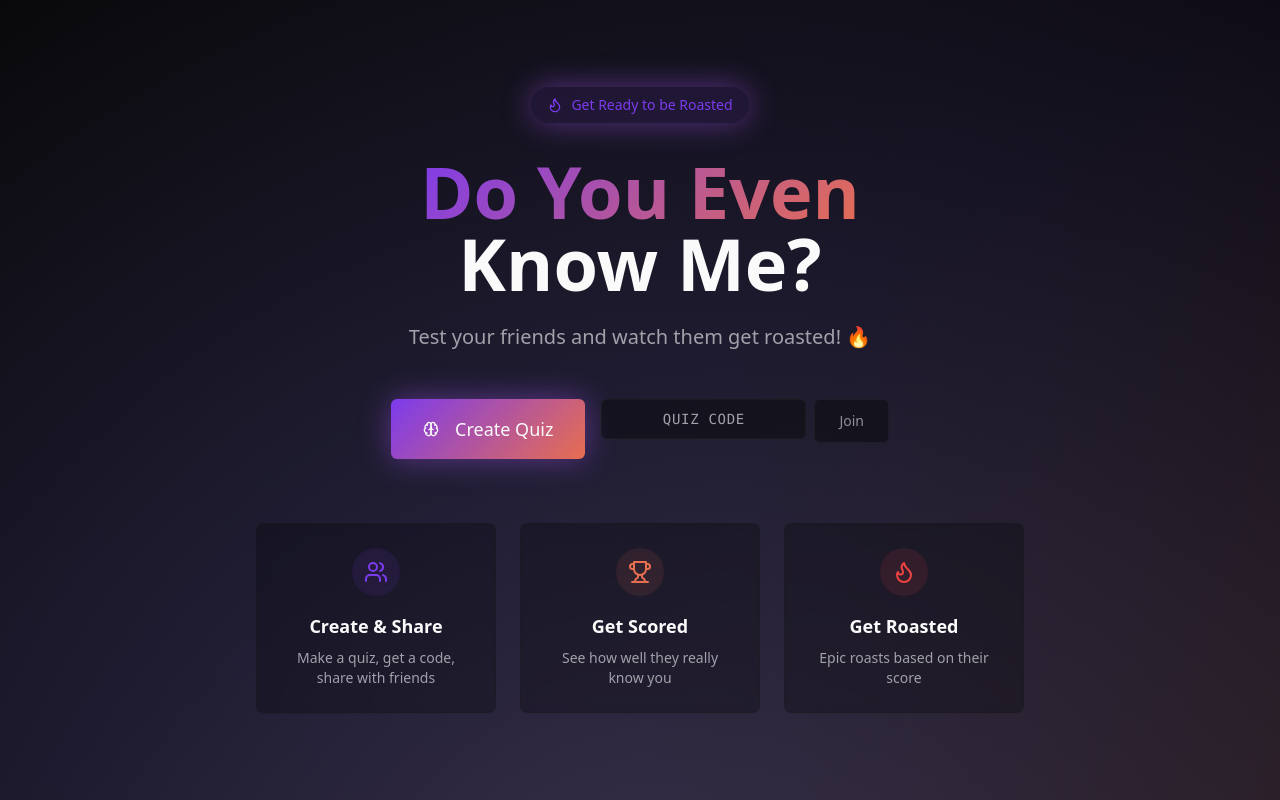
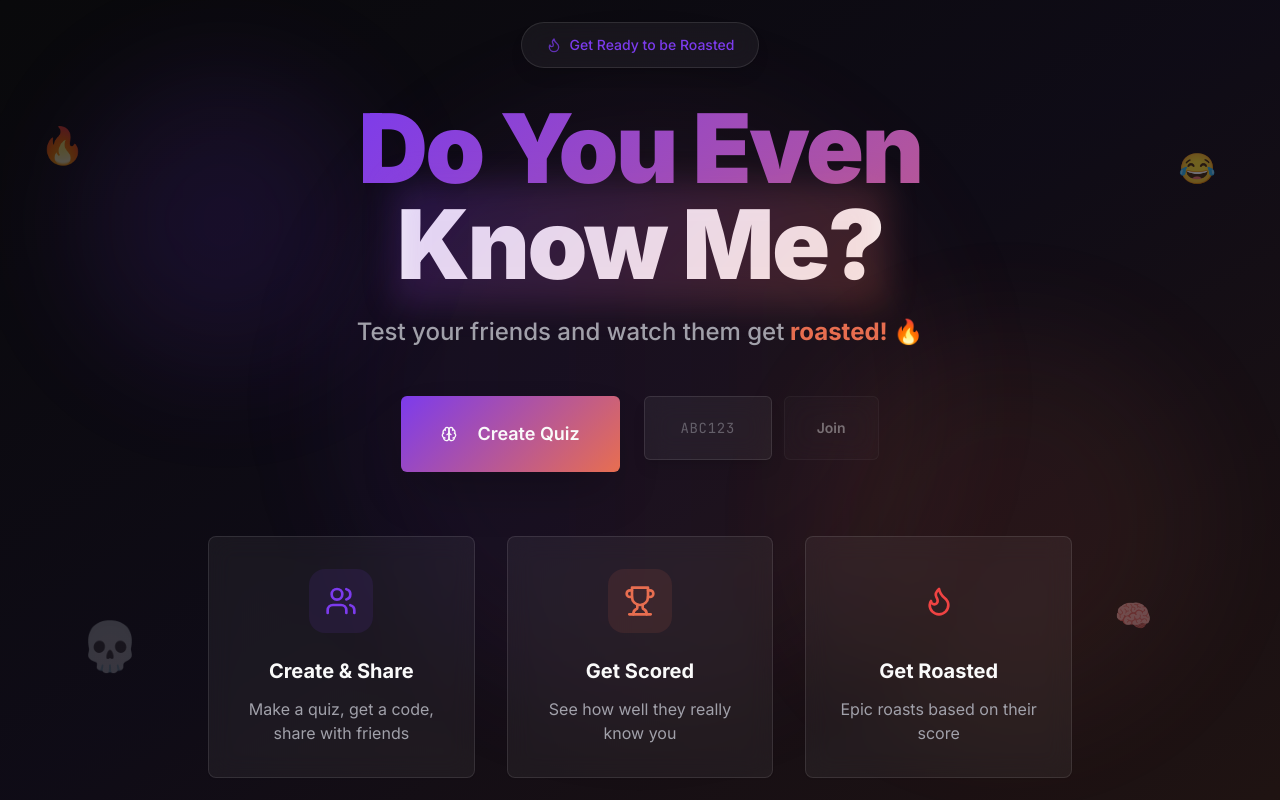
Before and after one commit to M-Arbaoui/doyouknowme-roast-challenge, a React (Vite) app: page / in a window 1280 px wide. Built offline with nearby package versions, Linux system fonts and the light colour scheme.

Commit message:
Polish UI and design
Enhance the overall look and feel of the web application to be more fresh and cool.

```diff
--- a/index.html
+++ b/index.html
@@ -4,8 +4,11 @@
     <meta charset="UTF-8" />
     <meta name="viewport" content="width=device-width, initial-scale=1.0" />
     <title>doyouknowme-roast-challenge</title>
-    <meta name="description" content="Lovable Generated Project" />
+    <meta name="description" content="Test your friends and watch them get roasted!" />
     <meta name="author" content="Lovable" />
+    <link rel="preconnect" href="https://fonts.googleapis.com">
+    <link rel="preconnect" href="https://fonts.gstatic.com" crossorigin>
+    <link href="https://fonts.googleapis.com/css2?family=Inter:wght@300;400;500;600;700;800;900&family=JetBrains+Mono:wght@400;500;600;700&display=swap" rel="stylesheet">
 
     <meta property="og:title" content="doyouknowme-roast-challenge" />
     <meta property="og:description" content="Lovable Generated Project" />
--- a/src/index.css
+++ b/src/index.css
@@ -53,7 +53,13 @@ All colors MUST be HSL.
     /* Shadows and effects */
     --shadow-glow: 0 0 40px hsl(var(--quiz-glow) / 0.3);
     --shadow-card: 0 8px 32px hsl(240 5% 2% / 0.4);
+    --shadow-brutal: 0 25px 50px -12px hsl(240 5% 2% / 0.8);
     --transition-smooth: all 0.3s cubic-bezier(0.4, 0, 0.2, 1);
+
+    /* Glass morphism */
+    --glass-bg: rgba(255, 255, 255, 0.05);
+    --glass-border: rgba(255, 255, 255, 0.1);
+    --glass-blur: blur(10px);
 
     --radius: 0.5rem;
 
--- a/src/pages/Index.tsx
+++ b/src/pages/Index.tsx
@@ -31,52 +31,66 @@ const Index = () => {
     <div className="min-h-screen bg-background">
       {/* Hero Section */}
       <div className="relative min-h-screen flex items-center justify-center overflow-hidden">
+        {/* Animated Background */}
+        <div className="absolute inset-0">
           <div className="absolute inset-0 bg-gradient-to-br from-background via-primary/5 to-accent/10"></div>
-        <div className="absolute inset-0 bg-[radial-gradient(circle_at_50%_120%,rgba(120,119,198,0.3),rgba(255,255,255,0))]"></div>
+          <div className="absolute top-20 left-20 w-72 h-72 bg-primary/20 rounded-full blur-3xl animate-float opacity-60"></div>
+          <div className="absolute bottom-20 right-20 w-96 h-96 bg-accent/20 rounded-full blur-3xl animate-float opacity-40" style={{animationDelay: '2s'}}></div>
+          <div className="absolute top-1/2 left-1/2 -translate-x-1/2 -translate-y-1/2 w-[600px] h-[600px] bg-gradient-to-r from-primary/10 to-accent/10 rounded-full blur-3xl animate-pulse"></div>
+        </div>
 
-        <div className="relative max-w-4xl mx-auto px-4 text-center">
+        <div className="relative max-w-4xl mx-auto px-4 text-center z-10">
           <div className="mb-8">
-            <div className="inline-flex items-center gap-2 bg-primary/10 text-primary px-4 py-2 rounded-full text-sm font-medium mb-8 animate-pulse-glow">
-              <Flame className="h-4 w-4" />
+            <div className="inline-flex items-center gap-2 bg-white/5 backdrop-blur-md border border-white/10 text-primary px-6 py-3 rounded-full text-sm font-medium mb-8 animate-bounce-in shadow-lg">
+              <Flame className="h-4 w-4 animate-pulse" />
               Get Ready to be Roasted
             </div>
 
-            <h1 className="text-5xl md:text-7xl font-bold mb-6">
-              <span className="bg-gradient-primary bg-clip-text text-transparent">
+            <h1 className="text-6xl md:text-8xl font-black mb-6 tracking-tight">
+              <span className="bg-gradient-primary bg-clip-text text-transparent animate-shimmer bg-[length:200%_100%]">
                 Do You Even
               </span>
               <br />
-              <span className="text-foreground">Know Me?</span>
+              <span className="text-foreground relative">
+                Know Me?
+                <div className="absolute -inset-1 bg-gradient-primary opacity-20 blur-lg rounded-lg"></div>
+              </span>
             </h1>
 
-            <p className="text-xl text-muted-foreground max-w-2xl mx-auto mb-12">
-              Test your friends and watch them get roasted! 🔥
+            <p className="text-xl md:text-2xl text-muted-foreground max-w-2xl mx-auto mb-12 font-medium">
+              Test your friends and watch them get
+              <span className="text-accent font-bold"> roasted! 🔥</span>
             </p>
 
-            <div className="flex flex-col sm:flex-row gap-4 justify-center max-w-lg mx-auto mb-16">
+            <div className="flex flex-col sm:flex-row gap-6 justify-center max-w-lg mx-auto mb-16">
               <Button
                 onClick={() => navigate('/create')}
                 size="lg"
-                className="bg-gradient-primary hover:opacity-80 transition-opacity animate-pulse-glow text-lg px-8 py-4 h-auto"
+                className="relative overflow-hidden bg-gradient-primary hover:opacity-90 transition-all duration-300 text-lg px-10 py-6 h-auto font-semibold text-primary-foreground shadow-2xl hover:shadow-primary/25 hover:scale-105 group"
               >
-                <Brain className="h-5 w-5 mr-2" />
+                <div className="absolute inset-0 bg-gradient-to-r from-transparent via-white/20 to-transparent -translate-x-full group-hover:translate-x-full transition-transform duration-700"></div>
+                <Brain className="h-6 w-6 mr-3" />
                 Create Quiz
               </Button>
-              <div className="flex gap-2">
+
+              <div className="flex gap-3">
+                <div className="relative">
                   <Input
-                  placeholder="Quiz code"
+                    placeholder="ABC123"
                     value={quizCode}
                     onChange={(e) => setQuizCode(e.target.value.toUpperCase())}
-                  className="bg-card/50 border-border uppercase tracking-wider text-center font-mono text-lg"
+                    className="bg-white/5 backdrop-blur-md border-white/10 uppercase tracking-wider text-center font-mono text-lg h-16 w-32 text-foreground placeholder:text-muted-foreground/50 shadow-lg focus:shadow-primary/25 transition-all duration-300"
                     onKeyPress={(e) => e.key === 'Enter' && joinQuiz()}
                     maxLength={6}
                   />
+                  <div className="absolute inset-0 rounded-md bg-gradient-primary opacity-0 group-focus-within:opacity-20 transition-opacity duration-300 pointer-events-none"></div>
+                </div>
                 <Button
                   onClick={joinQuiz}
                   variant="outline"
                   size="lg"
                   disabled={!quizCode.trim()}
-                  className="px-6"
+                  className="px-8 h-16 font-semibold border-white/10 bg-white/5 backdrop-blur-md hover:bg-primary/10 hover:border-primary/50 transition-all duration-300 disabled:opacity-40"
                 >
                   Join
                 </Button>
@@ -84,45 +98,42 @@ const Index = () => {
             </div>
           </div>
 
-          {/* Simple Feature Cards */}
-          <div className="grid md:grid-cols-3 gap-6 max-w-3xl mx-auto">
-            <Card className="p-6 bg-card/30 backdrop-blur-sm border-border/50 hover:border-primary/50 transition-all group">
+          {/* Enhanced Feature Cards */}
+          <div className="grid md:grid-cols-3 gap-8 max-w-4xl mx-auto">
+            {[
+              { icon: Users, title: "Create & Share", desc: "Make a quiz, get a code, share with friends", color: "primary", delay: "0s" },
+              { icon: Trophy, title: "Get Scored", desc: "See how well they really know you", color: "accent", delay: "0.2s" },
+              { icon: Flame, title: "Get Roasted", desc: "Epic roasts based on their score", color: "quiz-danger", delay: "0.4s" }
+            ].map((feature, index) => (
+              <Card
+                key={index}
+                className="group p-8 bg-white/5 backdrop-blur-md border-white/10 hover:border-primary/50 transition-all duration-500 hover:scale-105 hover:shadow-2xl hover:shadow-primary/10 animate-slide-up cursor-pointer relative"
+                style={{animationDelay: feature.delay}}
+              >
                 <div className="text-center">
-                <div className="inline-flex items-center justify-center w-12 h-12 bg-primary/10 rounded-full mb-4 group-hover:scale-110 transition-transform">
-                  <Users className="h-6 w-6 text-primary" />
+                  <div className={`inline-flex items-center justify-center w-16 h-16 bg-${feature.color}/10 rounded-2xl mb-6 group-hover:scale-110 group-hover:rotate-6 transition-all duration-300 group-hover:shadow-lg`}>
+                    <feature.icon className={`h-8 w-8 text-${feature.color} group-hover:scale-110 transition-transform duration-300`} />
                   </div>
-                <h3 className="text-lg font-semibold text-foreground mb-2">Create & Share</h3>
-                <p className="text-muted-foreground text-sm">
-                  Make a quiz, get a code, share with friends
+                  <h3 className="text-xl font-bold text-foreground mb-3 group-hover:text-primary transition-colors duration-300">
+                    {feature.title}
+                  </h3>
+                  <p className="text-muted-foreground group-hover:text-foreground transition-colors duration-300">
+                    {feature.desc}
                   </p>
                 </div>
+
+                {/* Hover overlay */}
+                <div className="absolute inset-0 bg-gradient-primary opacity-0 group-hover:opacity-5 rounded-lg transition-opacity duration-300"></div>
               </Card>
-
-            <Card className="p-6 bg-card/30 backdrop-blur-sm border-border/50 hover:border-accent/50 transition-all group">
-              <div className="text-center">
-                <div className="inline-flex items-center justify-center w-12 h-12 bg-accent/10 rounded-full mb-4 group-hover:scale-110 transition-transform">
-                  <Trophy className="h-6 w-6 text-accent" />
-                </div>
-                <h3 className="text-lg font-semibold text-foreground mb-2">Get Scored</h3>
-                <p className="text-muted-foreground text-sm">
-                  See how well they really know you
-                </p>
-              </div>
-            </Card>
-
-            <Card className="p-6 bg-card/30 backdrop-blur-sm border-border/50 hover:border-quiz-danger/50 transition-all group">
-              <div className="text-center">
-                <div className="inline-flex items-center justify-center w-12 h-12 bg-quiz-danger/10 rounded-full mb-4 group-hover:scale-110 transition-transform">
-                  <Flame className="h-6 w-6 text-quiz-danger" />
-                </div>
-                <h3 className="text-lg font-semibold text-foreground mb-2">Get Roasted</h3>
-                <p className="text-muted-foreground text-sm">
-                  Epic roasts based on their score
-                </p>
-              </div>
-            </Card>
+            ))}
           </div>
         </div>
+
+        {/* Floating elements */}
+        <div className="absolute top-32 left-10 text-4xl animate-float opacity-30">🔥</div>
+        <div className="absolute top-40 right-16 text-3xl animate-float opacity-40" style={{animationDelay: '1s'}}>😂</div>
+        <div className="absolute bottom-32 left-20 text-5xl animate-float opacity-20" style={{animationDelay: '2s'}}>💀</div>
+        <div className="absolute bottom-40 right-32 text-3xl animate-float opacity-35" style={{animationDelay: '1.5s'}}>🧠</div>
       </div>
     </div>
   );
--- a/tailwind.config.ts
+++ b/tailwind.config.ts
@@ -75,6 +75,10 @@ export default {
 				md: 'calc(var(--radius) - 2px)',
 				sm: 'calc(var(--radius) - 4px)'
 			},
+			fontFamily: {
+				sans: ['Inter', 'system-ui', 'sans-serif'],
+				mono: ['JetBrains Mono', 'ui-monospace', 'monospace'],
+			},
 			keyframes: {
 				'accordion-down': {
 					from: {
@@ -103,6 +107,20 @@ export default {
 				'slide-up': {
 					from: { opacity: '0', transform: 'translateY(20px)' },
 					to: { opacity: '1', transform: 'translateY(0)' }
+				},
+				'bounce-in': {
+					'0%': { transform: 'scale(0.3) rotate(-10deg)', opacity: '0' },
+					'50%': { transform: 'scale(1.05) rotate(2deg)' },
+					'70%': { transform: 'scale(0.9) rotate(-1deg)' },
+					'100%': { transform: 'scale(1) rotate(0deg)', opacity: '1' }
+				},
+				'shimmer': {
+					'0%': { transform: 'translateX(-100%)' },
+					'100%': { transform: 'translateX(100%)' }
+				},
+				'glow-pulse': {
+					'0%, 100%': { boxShadow: '0 0 5px hsl(var(--primary))' },
+					'50%': { boxShadow: '0 0 20px hsl(var(--primary)), 0 0 30px hsl(var(--primary))' }
 				}
 			},
 			animation: {
@@ -110,7 +128,10 @@ export default {
 				'accordion-up': 'accordion-up 0.2s ease-out',
 				'float': 'float 3s ease-in-out infinite',
 				'pulse-glow': 'pulse-glow 2s ease-in-out infinite',
-				'slide-up': 'slide-up 0.5s ease-out'
+				'slide-up': 'slide-up 0.5s ease-out',
+				'bounce-in': 'bounce-in 0.6s cubic-bezier(0.68, -0.55, 0.265, 1.55)',
+				'shimmer': 'shimmer 2s linear infinite',
+				'glow-pulse': 'glow-pulse 2s ease-in-out infinite'
 			},
 			backgroundImage: {
 				'gradient-radial': 'radial-gradient(var(--tw-gradient-stops))',
```
Also changed, not shown: src/pages/QuizCreator.tsx (+19 -13 lines), src/pages/QuizTaker.tsx (+27 -18 lines). Lines whose indentation alone changed are shown as unchanged.
